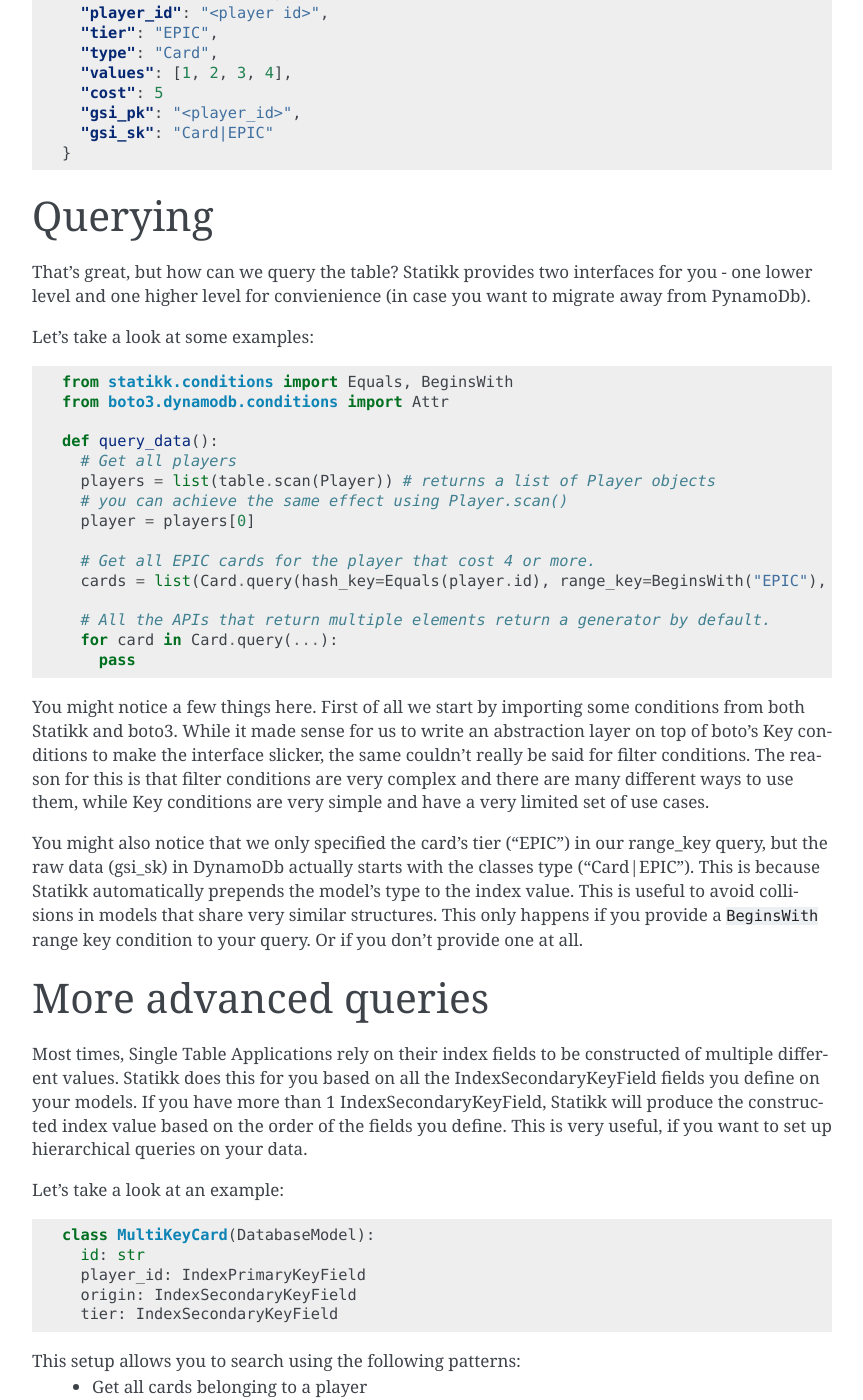
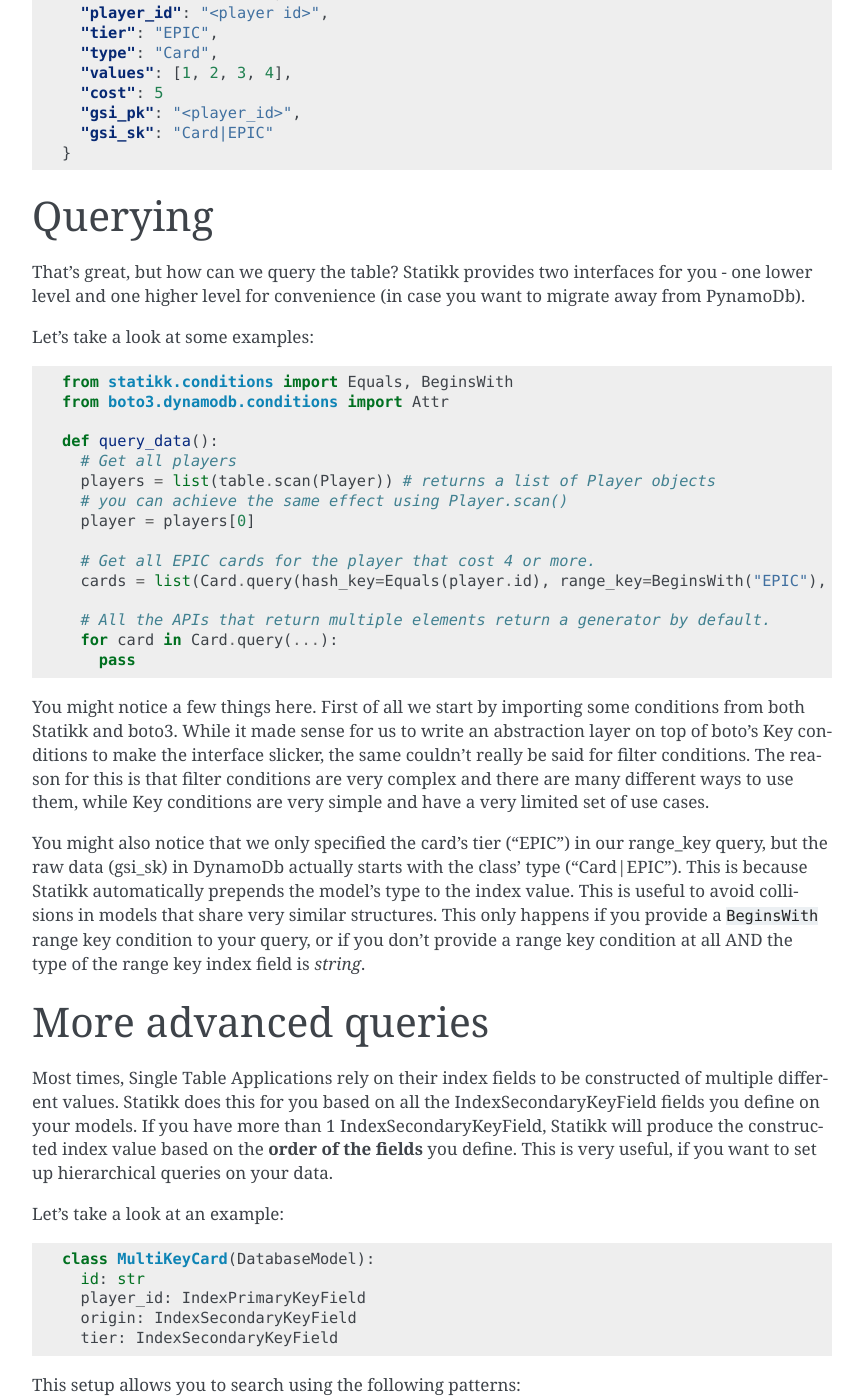
Before and after one commit to terinia/statikk, a Sphinx documentation site: the page built from docs/usage.rst, in a window 1280 px wide and 1400 px high, scrolled down 2199 px. Shown: the whole window, without its empty margins (338-1201 px from the left). Built offline with Sphinx 7.4.7, drawn with Linux system fonts in a browser that asks for light colours; some of the changed text lies outside the part shown.

Commit message:
Clarifying and fixing some of the documentation

```diff
--- a/README.rst
+++ b/README.rst
@@ -57,7 +57,7 @@
       my_model.save()
       MyAwesomeModel.update("foo").set(name="Bar").delete("values", {1}).add("cost", 1).execute() # Update multiple fields at once
       my_model = table.get("foo", MyAwesomeModel) # Get a model by its primary key using the table
-      my_model = MyAwesomeModel.get("foo") # Get a model by its primary key using the model
+      my_model = MyAwesomeModel.get("foo") # Get a model by its primary key using the model's class
       my_model.gsi_pk # returns "123"
       my_model.gsi_sk # returns "MyAwesomeModel|gold"
       my_model.delete() # Delete a model
--- a/docs/usage.rst
+++ b/docs/usage.rst
@@ -122,7 +122,7 @@
 ====================
 
 That's great, but how can we query the table? Statikk provides two interfaces for you - one lower level and one higher level for
-convienience (in case you want to migrate away from PynamoDb).
+convenience (in case you want to migrate away from PynamoDb).
 
 Let's take a look at some examples:
 
@@ -150,9 +150,9 @@
 while Key conditions are very simple and have a very limited set of use cases.
 
 You might also notice that we only specified the card's tier ("EPIC") in our range_key query, but the raw data (gsi_sk) in DynamoDb actually starts
-with the classes type ("Card|EPIC"). This is because Statikk automatically prepends the model's type to the index value. This is useful to avoid collisions
-in models that share very similar structures. This only happens if you provide a ``BeginsWith`` range key condition to your query. Or if you don't provide
-one at all.
+with the class' type ("Card|EPIC"). This is because Statikk automatically prepends the model's type to the index value. This is useful to avoid collisions
+in models that share very similar structures. This only happens if you provide a ``BeginsWith`` range key condition to your query, or if you don't provide
+a range key condition at all AND the type of the range key index field is `string`.
 
 ====================
 More advanced queries
@@ -160,7 +160,7 @@
 
 Most times, Single Table Applications rely on their index fields to be constructed of multiple different values. Statikk does this for you
 based on all the IndexSecondaryKeyField fields you define on your models. If you have more than 1 IndexSecondaryKeyField, Statikk will produce
-the constructed index value based on the order of the fields you define. This is very useful, if you want to set up hierarchical queries on your data.
+the constructed index value based on the **order of the fields** you define. This is very useful, if you want to set up hierarchical queries on your data.
 
 Let's take a look at an example:
 
```
Also changed, not shown: other parts of docs/usage.rst (+2 -4 lines).
